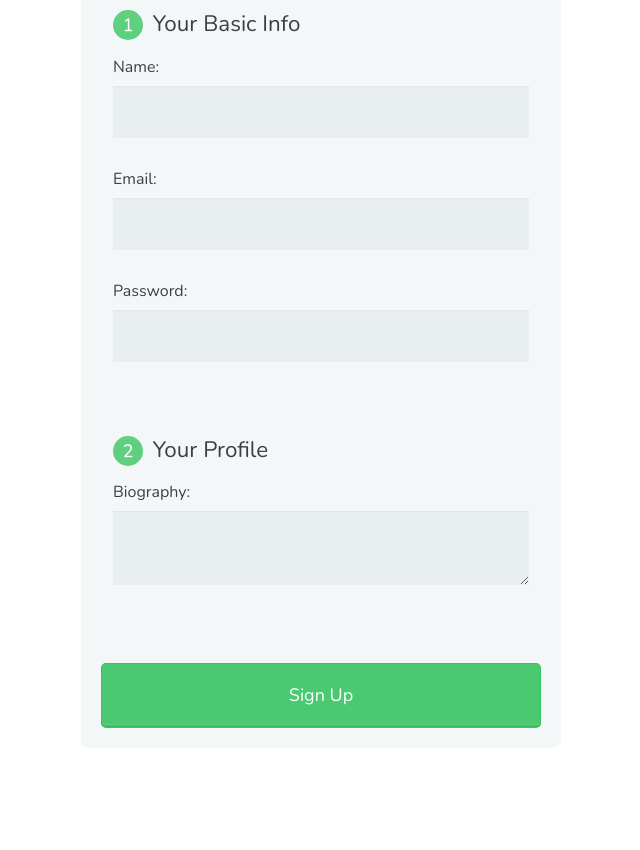
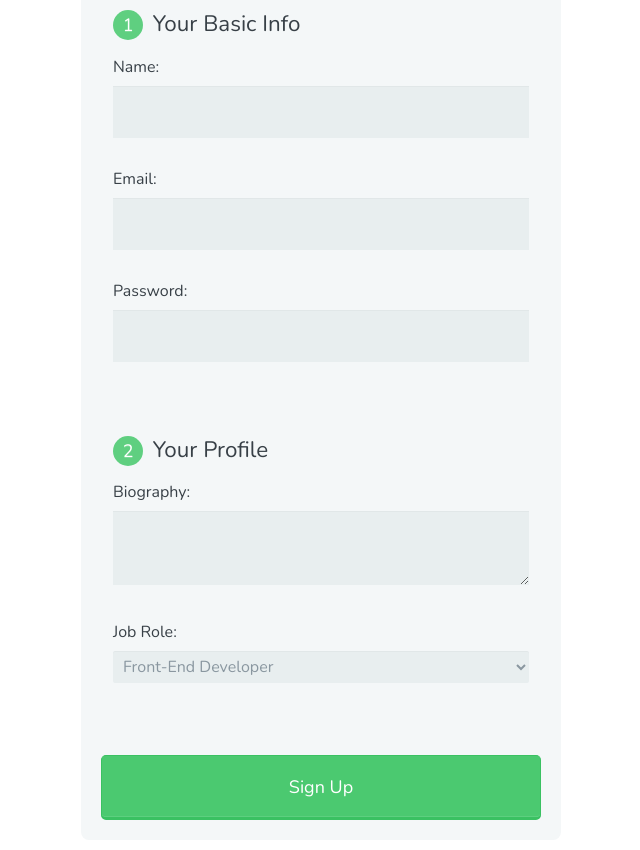
Before and after one commit to JacobWylie/basic-table, a plain HTML site: page index.html in a window 1280 px wide. Shown: the part 85-935 px from the top of the page, without its empty margins (319-959 px from the left). Before the commit the page ends 843 px from the top, so only its background shows below. Drawn offline with nearby package versions, Linux system fonts and the light colour scheme.

Commit message:
added select field with optgroup

```diff
--- a/index.html
+++ b/index.html
@@ -25,12 +25,36 @@
 
           <label for="password">Password:</label>
           <input type="password" id="password" name="user_password">
+
         </fieldset>
 
         <fieldset>
+
           <legend><span class="number">2</span> Your Profile</legend>
           <label for="bio">Biography:</label>
           <textarea id="bio" name="user_bio"></textarea>
+
+          <label for="job">Job Role:</label>
+          <select id="job" name="user_job">
+            <optgroup label="Web">
+              <option value="frontend_developer">Front-End Developer</option>
+              <option value="php_developer">PHP Developer</option>
+              <option value="python_developer">Python Developer</option>
+              <option value="rails_developer">Rails Developer</option>
+              <option value="web_designer">Web Designer</option>
+              <option value="wordpress_developer">Wordpress Developer</option>
+            </optgroup>
+            <optgroup label="Mobile">
+              <option value="android_developer">Android Developer</option>
+              <option value="ios_developer">iOS Developer</option>
+              <option value="mobile_designer">Mobile Designer</option>
+            </optgroup>
+            <optgroup label="Business">
+              <option value="business_owner">Business Owner</option>
+              <option value="freelancer">Freelancer</option>
+            </optgroup>
+          </select>
+
         </fieldset>
 
         <button type="submit">Sign Up</button>
```
